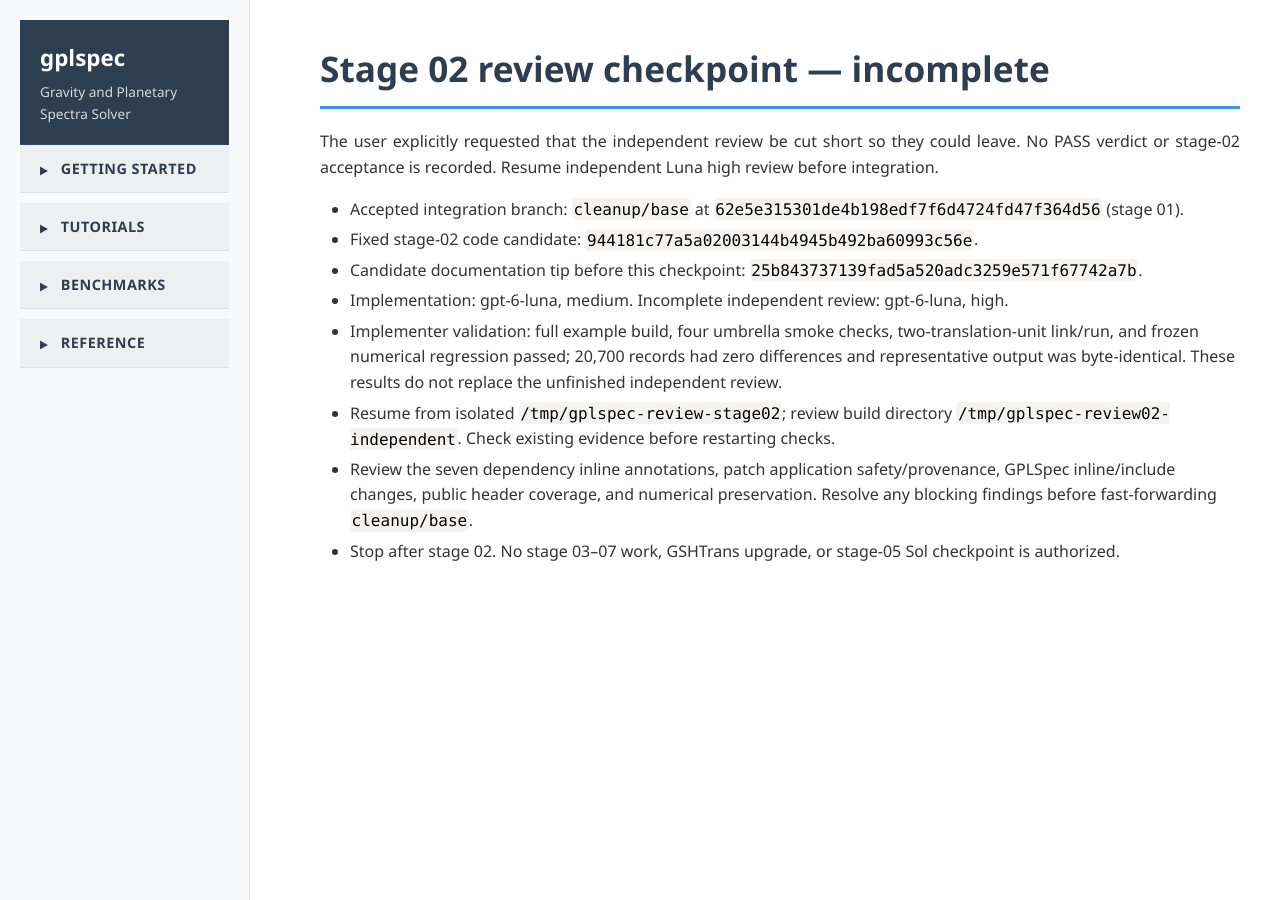
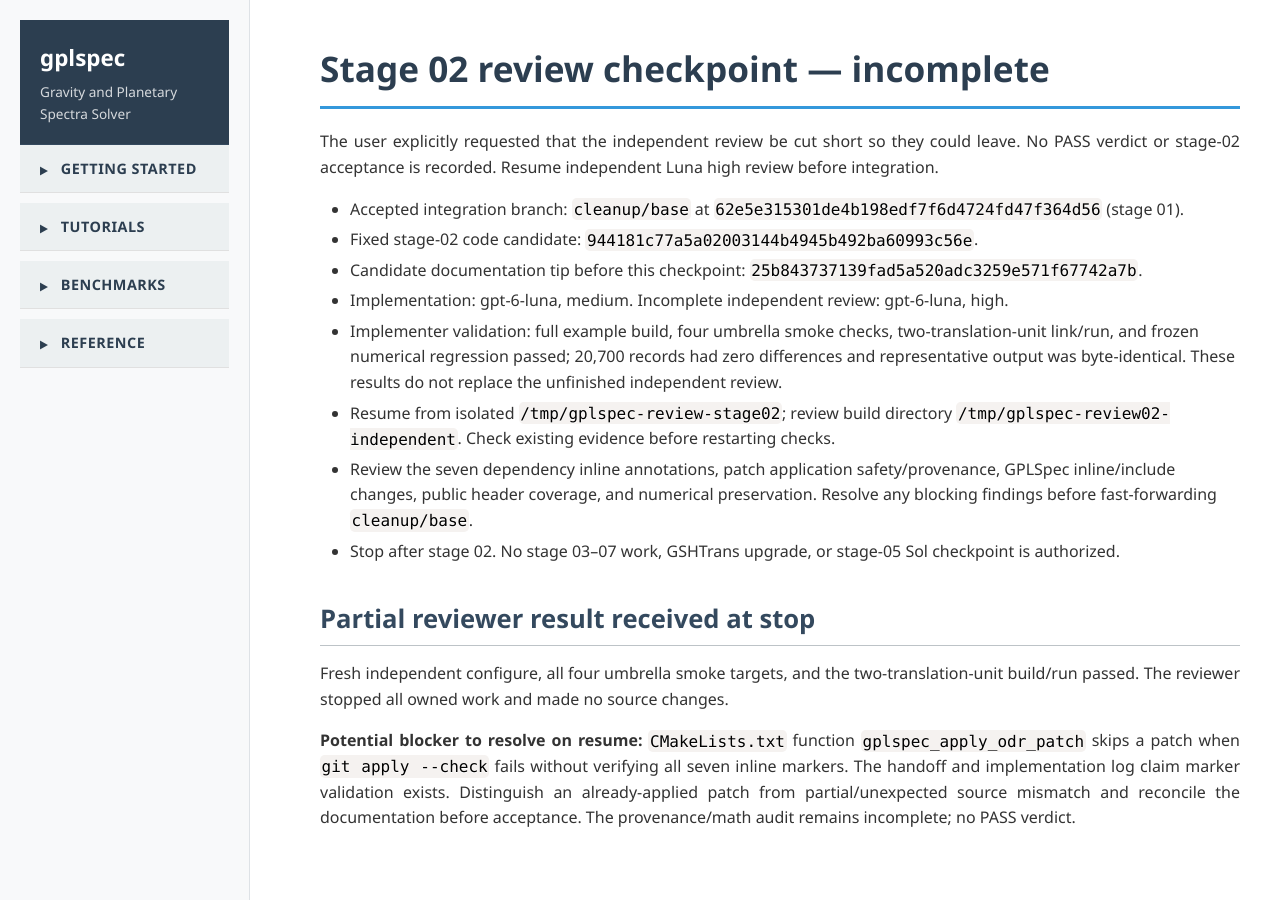
Before and after one commit to adcm2/gplspec, a Jekyll site: the page built from docs/cleanup/review-stage-02.md, in a window 1280 px wide. Built offline with Jekyll 4.4.1, drawn with Linux system fonts in a browser that asks for light colours; nearby versions of some CDN libraries; our own code applies the rules of GitHub Pages for plain Markdown files.

Commit message:
Record partial stage 02 review finding

```diff
--- a/docs/cleanup/review-stage-02.md
+++ b/docs/cleanup/review-stage-02.md
@@ -10,3 +10,9 @@ The user explicitly requested that the independent review be cut short so they c
 - Resume from isolated `/tmp/gplspec-review-stage02`; review build directory `/tmp/gplspec-review02-independent`. Check existing evidence before restarting checks.
 - Review the seven dependency inline annotations, patch application safety/provenance, GPLSpec inline/include changes, public header coverage, and numerical preservation. Resolve any blocking findings before fast-forwarding `cleanup/base`.
 - Stop after stage 02. No stage 03–07 work, GSHTrans upgrade, or stage-05 Sol checkpoint is authorized.
+
+## Partial reviewer result received at stop
+
+Fresh independent configure, all four umbrella smoke targets, and the two-translation-unit build/run passed. The reviewer stopped all owned work and made no source changes.
+
+**Potential blocker to resolve on resume:** `CMakeLists.txt` function `gplspec_apply_odr_patch` skips a patch when `git apply --check` fails without verifying all seven inline markers. The handoff and implementation log claim marker validation exists. Distinguish an already-applied patch from partial/unexpected source mismatch and reconcile the documentation before acceptance. The provenance/math audit remains incomplete; no PASS verdict.
```
Also changed, not shown: implementation_status.md (+2 -0 lines).
